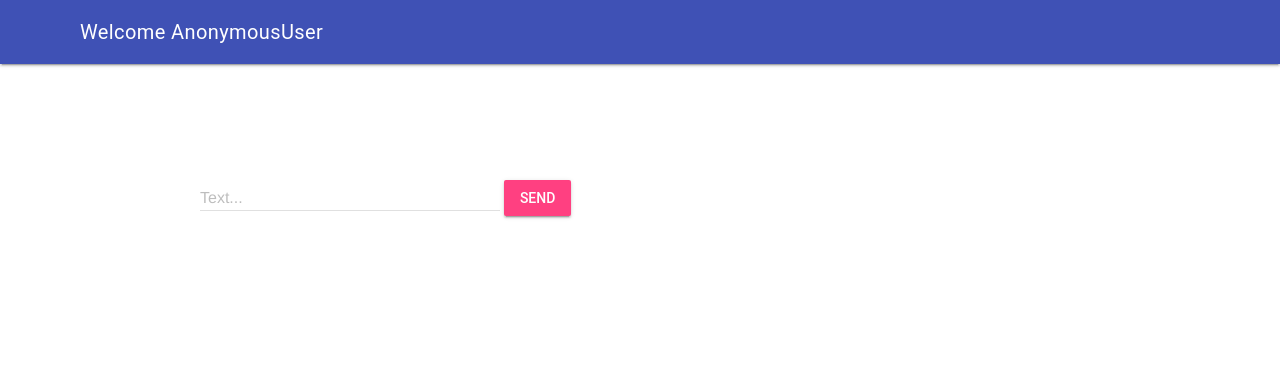
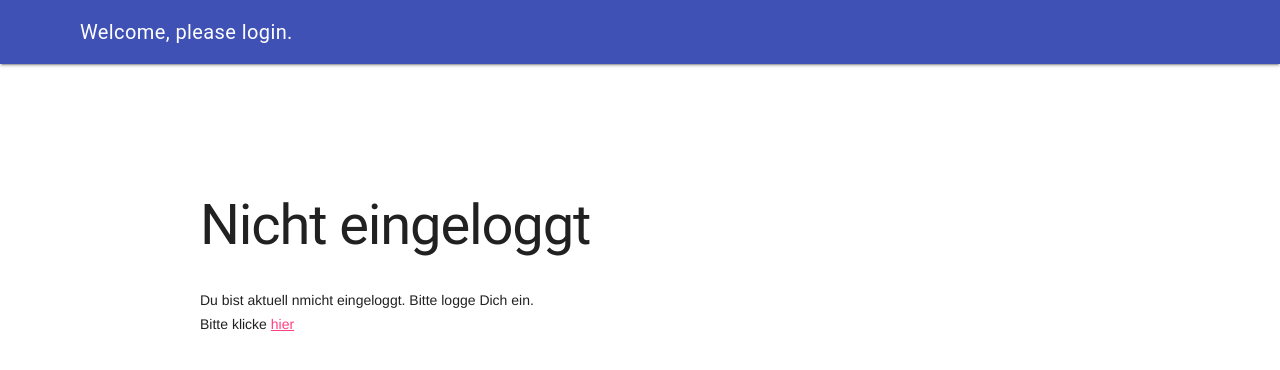
Before and after one commit to christian-hansen/django-chat-app, a Django app: page /chat/ in a window 1280 px wide. Shown: the top 370 px of the page. Run offline with Django 5.2, Linux system fonts and the light colour scheme; data that the repository does not hold is empty.

Commit message:
if logged in

```diff
--- a/chat/templates/chat/index.html
+++ b/chat/templates/chat/index.html
@@ -19,7 +19,12 @@
   <header class="mdl-layout__header">
     <div class="mdl-layout__header-row">
       <!-- Title -->
-      <span class="mdl-layout-title">Welcome {{ request.user }}</span>
+      <span class="mdl-layout-title">
+        {% if request.user.is_authenticated %}
+        Welcome {{ request.user }}</span>
+        {% else %}
+        Welcome, please login.
+        {% endif %}
       <!-- Add spacer, to align navigation to the right -->
       <div class="mdl-layout-spacer"></div>
       <!-- Navigation. We hide it in small screens. -->
@@ -38,6 +43,8 @@
   <main class="mdl-layout__content">
     <div class="page-content">
       <!-- Your content goes here -->
+
+    {% if request.user.is_authenticated %}
 
     {% for message in chat_messages %}
       <div>
@@ -64,6 +71,14 @@
           Send
         </button>
       </form>
+      {% else %}
+
+      <h1>Nicht eingeloggt</h1>
+      <p>Du bist aktuell nmicht eingeloggt. Bitte logge Dich ein.<br>
+        Bitte klicke <a href="/login">hier</a>
+
+      {% endif %}
     </div>
+
   </main>
 </div>
```
